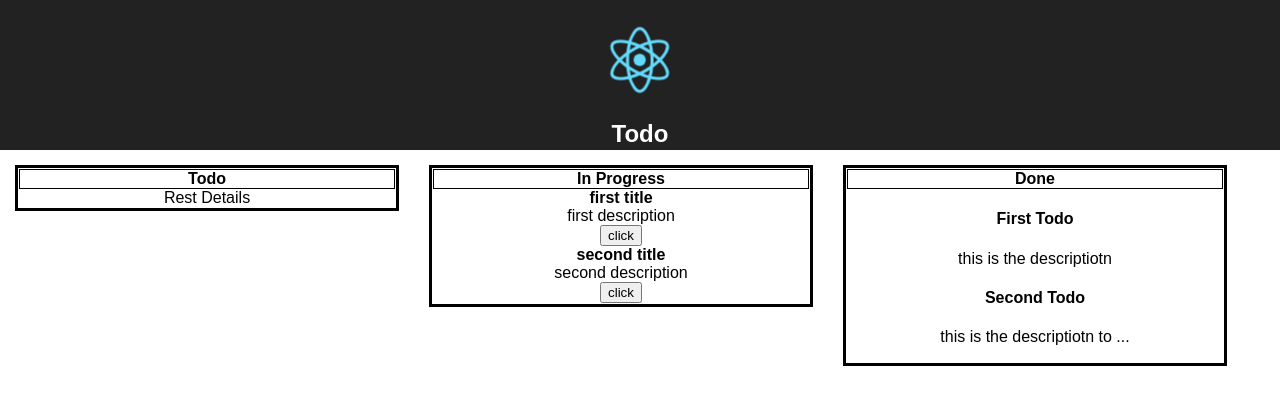
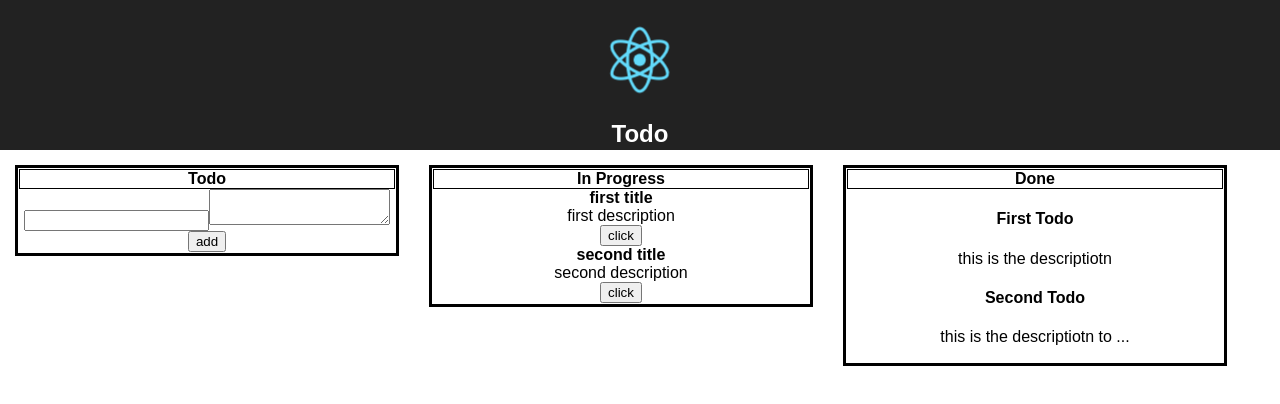
Before and after one commit to sachinjangid/my_todo_dashboard, a React app: page / in a window 1280 px wide. Shown: the top 404 px of the page. Built offline with nearby package versions, Linux system fonts and the light colour scheme.

Commit message:
function to display list items

```diff
--- a/src/todo.js
+++ b/src/todo.js
@@ -2,10 +2,45 @@ import React, { Component } from 'react'
 import ReactDOM from 'react-dom'
 
 class Todo extends Component {
+  constructor() {
+    super()
+    this.state = {
+      items: [],
+    }
+    this.addTask = this.addTask.bind(this)
+  }
+
+  listItems(items) {
+    return items.map(item => {
+      return (
+        <div id={item.id}>
+          <h4>{item.details.title}</h4>
+          <p>{item.details.description}</p>
+        </div>
+      )
+    })
+  }
+
+  addTask() {
+    this.setState({
+      items: this.state.items.concat([
+        {
+          id: Math.floor(Math.random() * 100000),
+          details: { title: 'first title', description: 'first description' },
+        },
+      ]),
+    })
+  }
+
   render() {
     return (
       <div>
-        <div>Rest Details</div>
+        <div className="Input-Box">
+          <input name="title" />
+          <textarea name="description" />
+          <button onClick={this.addTask}>add</button>
+        </div>
+        <div>{this.listItems(this.state.items)}</div>
       </div>
     )
   }
```
